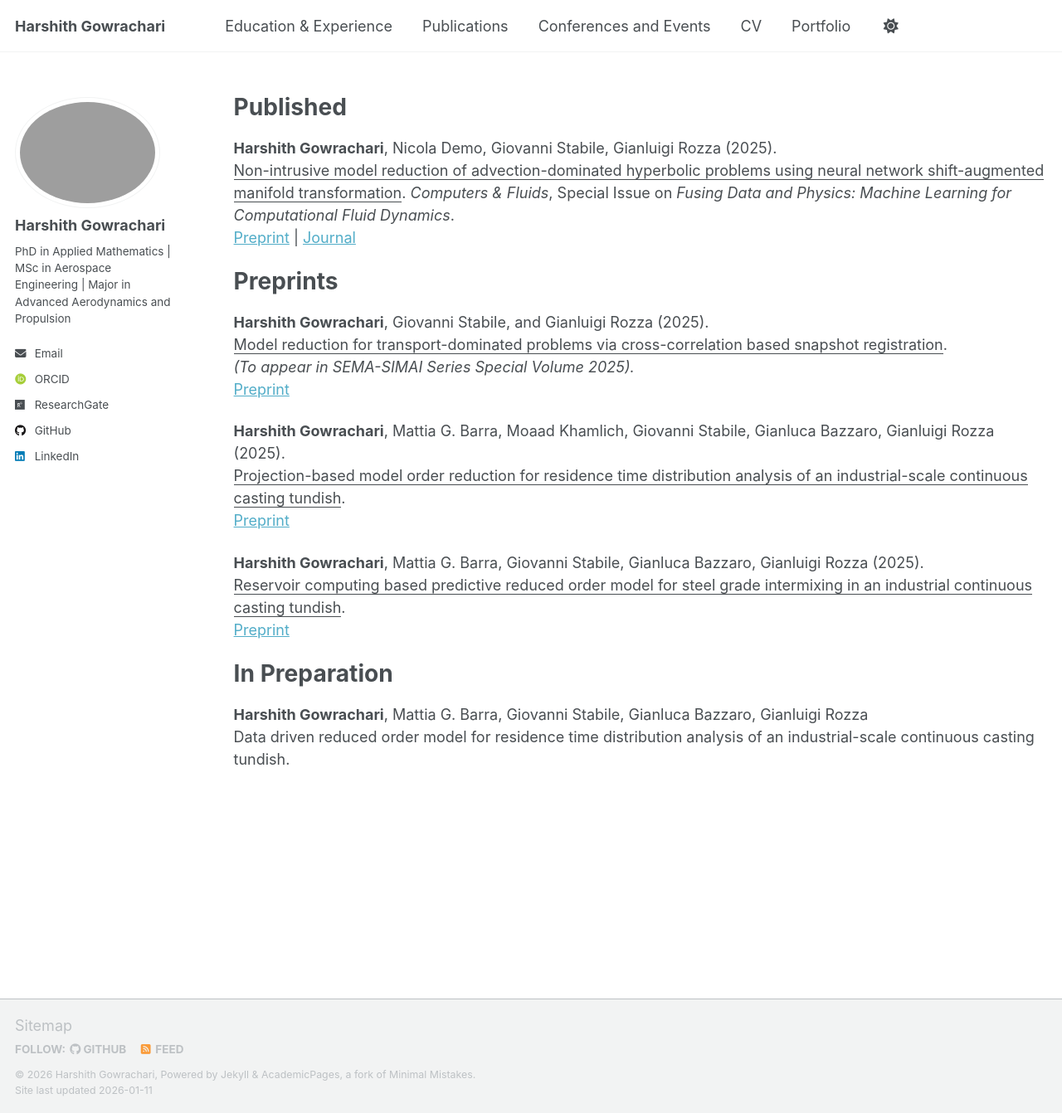
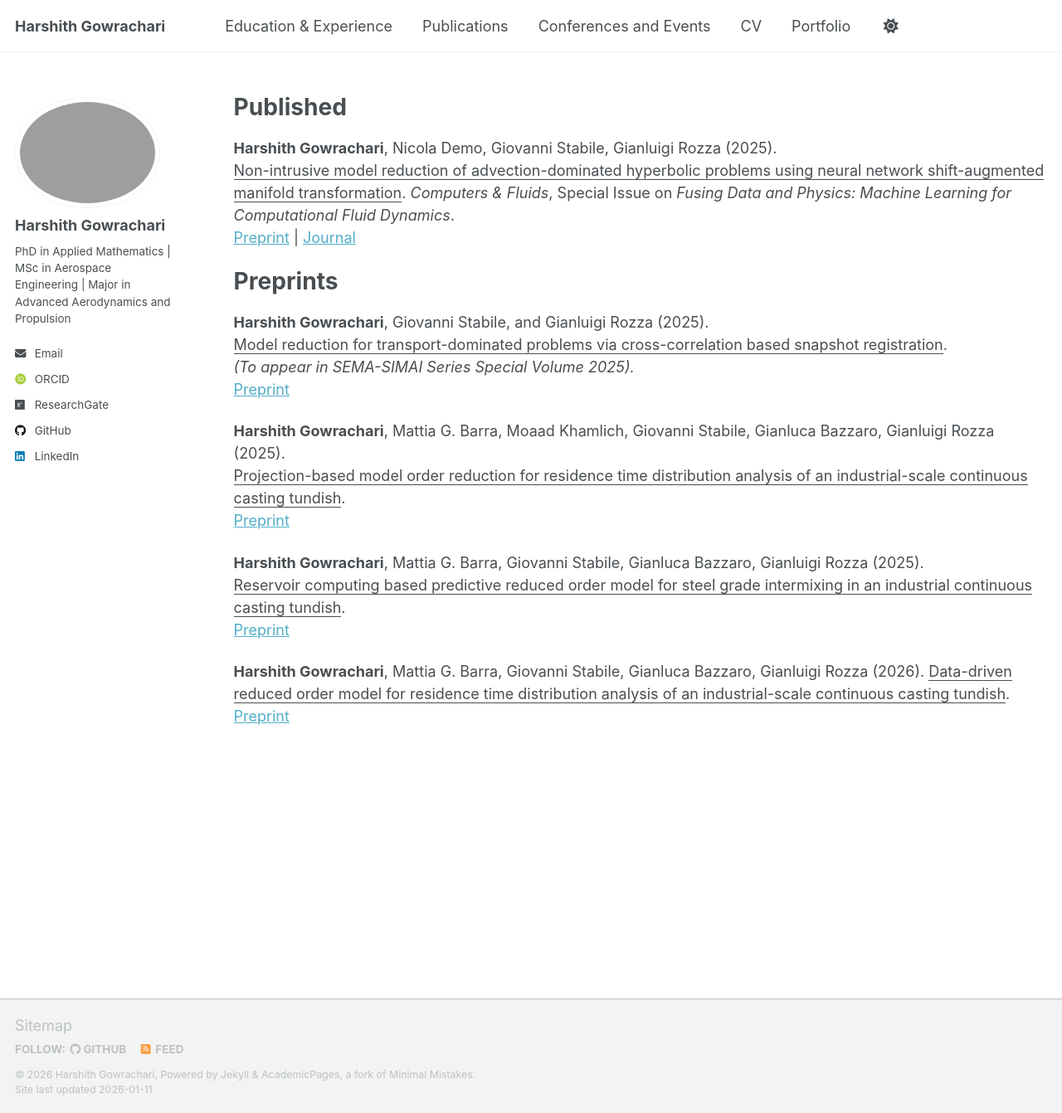
Before and after one commit to harshith-gowrachari/harshith-gowrachari.github.io, a Jekyll site: the page built from _pages/publications.md, in a window 1280 px wide and 1342 px high. Shown: the whole window at 83% size. Built offline with Jekyll 4.4.1, drawn with Linux system fonts in a browser that asks for light colours; some web fonts are replaced; a script that is not in the unit is left out.

Commit message:
Update publications list

```diff
--- a/_pages/publications.md
+++ b/_pages/publications.md
@@ -29,9 +29,6 @@ Preprints
 <u>Reservoir computing based predictive reduced order model for steel grade intermixing in an industrial continuous casting tundish</u>.
 [Preprint](https://doi.org/10.48550/arXiv.2509.26293)
 
-
-In Preparation
-======
-
-**Harshith Gowrachari**, Mattia G. Barra, Giovanni Stabile, Gianluca Bazzaro, Gianluigi Rozza
-Data driven reduced order model for residence time distribution analysis of an industrial-scale continuous casting tundish.
+**Harshith Gowrachari**, Mattia G. Barra, Giovanni Stabile, Gianluca Bazzaro, Gianluigi Rozza (2026).
+<u>Data-driven reduced order model for residence time distribution analysis of an industrial-scale continuous casting tundish</u>.
+[Preprint](https://doi.org/10.48550/arXiv.2601.00244)
```
